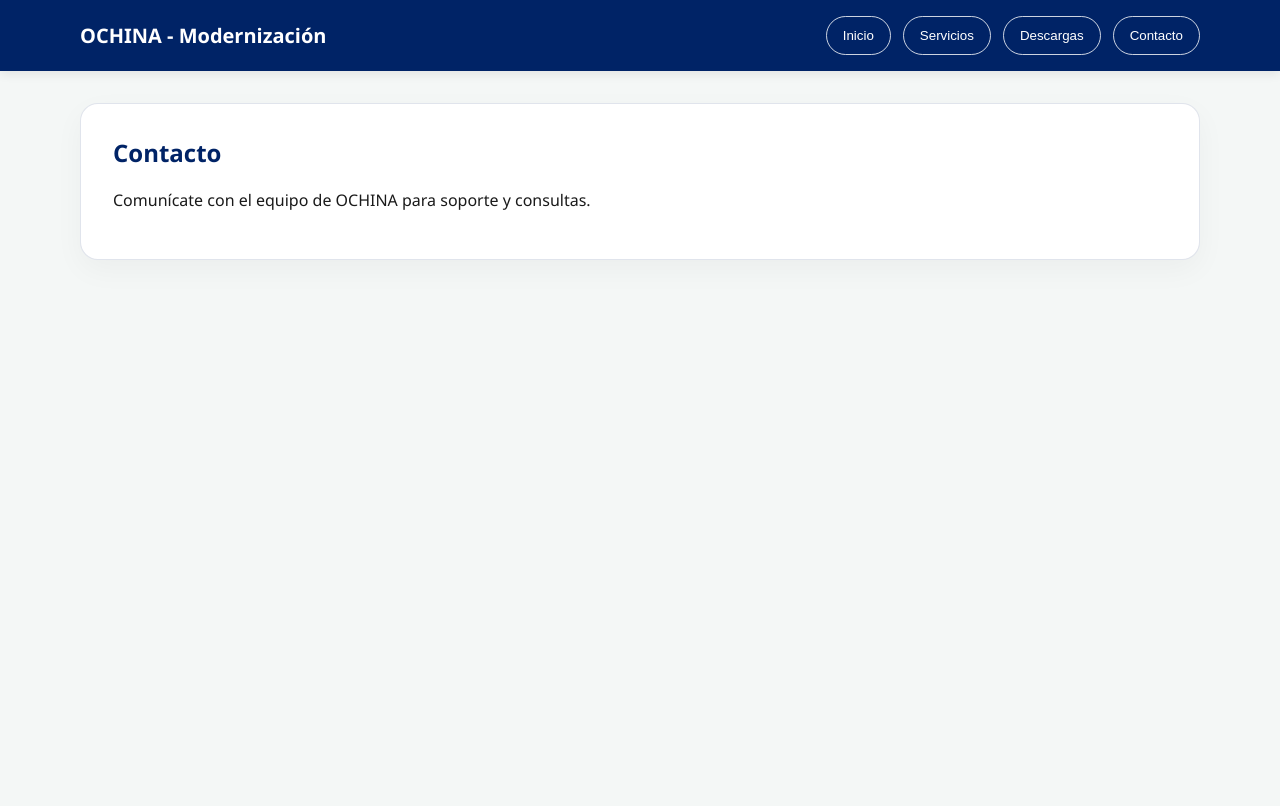
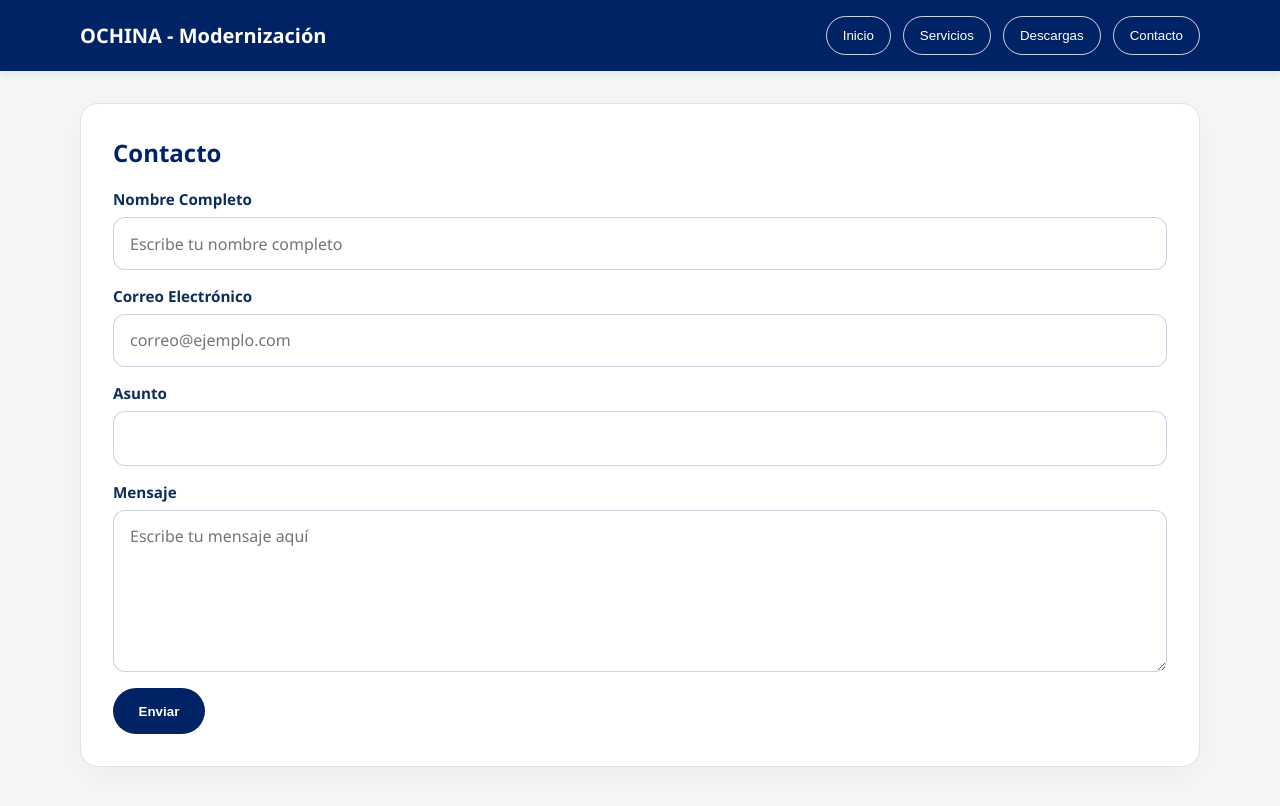
Before and after one commit to omarcitol/Modernizacion-Ochina, a plain HTML site: page index.html in a window 1280 px wide. Both pictures are taken after a click on the button "Contacto". Drawn offline with Linux system fonts and the light colour scheme.

Commit message:
Fase 2: Formulario de contacto con validación y estilo corporativo

```diff
--- a/css/styles.css
+++ b/css/styles.css
@@ -82,6 +82,68 @@
   color: var(--nav-bg);
 }
 
+.contact-form {
+  display: grid;
+  gap: 1rem;
+}
+
+.form-group {
+  display: grid;
+  gap: 0.5rem;
+}
+
+.form-group label {
+  font-size: 0.95rem;
+  font-weight: 600;
+  color: #0f2d5b;
+}
+
+.form-group input,
+.form-group select,
+.form-group textarea {
+  width: 100%;
+  border: 1px solid rgba(0, 35, 102, 0.2);
+  border-radius: 12px;
+  padding: 0.9rem 1rem;
+  font: inherit;
+  background: #ffffff;
+  transition: border-color 0.2s ease, box-shadow 0.2s ease;
+}
+
+.form-group input:focus,
+.form-group select:focus,
+.form-group textarea:focus {
+  outline: none;
+  border-color: #002366;
+  box-shadow: 0 0 0 4px rgba(0, 35, 102, 0.08);
+}
+
+.primary-button {
+  width: fit-content;
+  padding: 0.95rem 1.6rem;
+  border: none;
+  border-radius: 999px;
+  background: #002366;
+  color: #ffffff;
+  font-weight: 700;
+  cursor: pointer;
+  transition: transform 0.2s ease, background 0.2s ease;
+}
+
+.primary-button:hover,
+.primary-button:focus-visible {
+  background: #0c2150;
+  transform: translateY(-1px);
+}
+
+.form-response {
+  background: #e8f0ff;
+  color: #032a5c;
+  border: 1px solid rgba(0, 35, 102, 0.18);
+  padding: 1rem 1.2rem;
+  border-radius: 14px;
+}
+
 .hidden {
   display: none !important;
 }
--- a/index.html
+++ b/index.html
@@ -37,7 +37,35 @@
 
     <section id="contacto" class="hidden">
       <h2>Contacto</h2>
-      <p>Comunícate con el equipo de OCHINA para soporte y consultas.</p>
+      <form class="contact-form" onsubmit="enviarFormulario(event)">
+        <div class="form-group">
+          <label for="nombre">Nombre Completo</label>
+          <input type="text" id="nombre" name="nombre" placeholder="Escribe tu nombre completo" required>
+        </div>
+
+        <div class="form-group">
+          <label for="email">Correo Electrónico</label>
+          <input type="email" id="email" name="email" placeholder="correo@ejemplo.com" required>
+        </div>
+
+        <div class="form-group">
+          <label for="asunto">Asunto</label>
+          <select id="asunto" name="asunto" required>
+            <option value="">Selecciona una opción</option>
+            <option value="consultas">Consultas Generales</option>
+            <option value="tramites">Trámites</option>
+            <option value="reportes">Reportes</option>
+          </select>
+        </div>
+
+        <div class="form-group">
+          <label for="mensaje">Mensaje</label>
+          <textarea id="mensaje" name="mensaje" rows="6" placeholder="Escribe tu mensaje aquí" required></textarea>
+        </div>
+
+        <button type="submit" class="primary-button">Enviar</button>
+        <div id="formResponse" class="form-response hidden" role="status"></div>
+      </form>
     </section>
   </main>
 
--- a/js/main.js
+++ b/js/main.js
@@ -9,3 +9,34 @@
     activeSection.classList.remove('hidden');
   }
 }
+
+function enviarFormulario(event) {
+  event.preventDefault();
+
+  const nombre = document.getElementById('nombre').value.trim();
+  const email = document.getElementById('email').value.trim();
+  const asunto = document.getElementById('asunto').value;
+  const mensaje = document.getElementById('mensaje').value.trim();
+  const responseBox = document.getElementById('formResponse');
+
+  responseBox.classList.add('hidden');
+  responseBox.textContent = '';
+
+  if (!nombre || !email || !asunto || !mensaje) {
+    alert('Por favor completa todos los campos obligatorios antes de enviar.');
+    return;
+  }
+
+  const datosEnvio = {
+    nombre,
+    email,
+    asunto,
+    mensaje,
+  };
+
+  console.log('Formulario de contacto enviado:', datosEnvio);
+
+  responseBox.textContent = '¡Mensaje enviado con éxito! Nuestro equipo de OCHINA revisará tu solicitud y se pondrá en contacto pronto.';
+  responseBox.classList.remove('hidden');
+  event.target.reset();
+}
```
Also changed, not shown: README.md.
